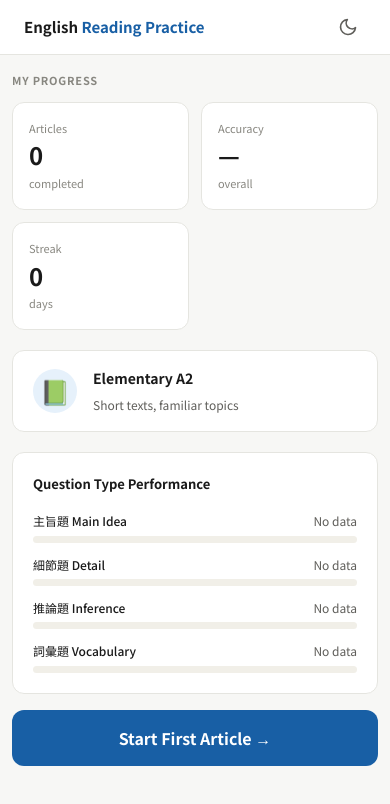
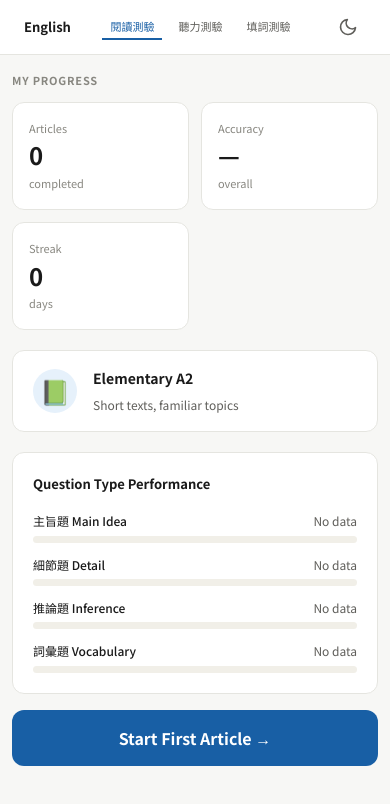
Before and after one commit to pig-ci/en-learn, a Next.js app: page / in a window 390 px wide. Shown: the top 804 px of the page. Built offline with nearby package versions, Linux system fonts and the light colour scheme.

Commit message:
增加兩個coming soon 分頁

```diff
--- a/app/page.tsx
+++ b/app/page.tsx
@@ -106,53 +106,92 @@ function SkeletonScreen() {
         <div className="nav-inner">
           <div className="nav-left">
             <div className="nav-logo">
-              <span className="skeleton" style={{ width: 150, height: 24, display: 'inline-block' }} />
+              <span
+                className="skeleton"
+                style={{
+                  width: 150,
+                  height: 24,
+                  display: "inline-block",
+                }}
+              />
             </div>
           </div>
+          <div className="nav-tabs">
+            <span className="skeleton" style={{ width: 60, height: 30 }} />
+            <span className="skeleton" style={{ width: 60, height: 30 }} />
+            <span className="skeleton" style={{ width: 60, height: 30 }} />
+          </div>
           <div className="nav-actions">
-            <div className="skeleton" style={{ width: 36, height: 36, borderRadius: '50%' }} />
+            <div
+              className="skeleton"
+              style={{ width: 36, height: 36, borderRadius: "50%" }}
+            />
           </div>
         </div>
       </nav>
 
       <main>
         <div className="section-label">
-          <span className="skeleton" style={{ width: 80, height: 16, display: 'inline-block' }} />
+          <span
+            className="skeleton"
+            style={{ width: 80, height: 16, display: "inline-block" }}
+          />
         </div>
 
         <div className="stats-row">
-          <div className="stat-card skeleton" style={{ height: 80, border: 'none' }} />
-          <div className="stat-card skeleton" style={{ height: 80, border: 'none' }} />
-          <div className="stat-card skeleton" style={{ height: 80, border: 'none' }} />
+          <div
+            className="stat-card skeleton"
+            style={{ height: 80, border: "none" }}
+          />
+          <div
+            className="stat-card skeleton"
+            style={{ height: 80, border: "none" }}
+          />
+          <div
+            className="stat-card skeleton"
+            style={{ height: 80, border: "none" }}
+          />
         </div>
 
-        <div className="level-card" style={{ border: 'none' }}>
-          <div className="level-icon skeleton" style={{ width: 44, height: 44, borderRadius: '50%' }} />
+        <div className="level-card" style={{ border: "none" }}>
+          <div
+            className="level-icon skeleton"
+            style={{ width: 44, height: 44, borderRadius: "50%" }}
+          />
           <div className="level-info">
-            <div className="skeleton" style={{ width: 120, height: 20, marginBottom: 6 }} />
+            <div
+              className="skeleton"
+              style={{ width: 120, height: 20, marginBottom: 6 }}
+            />
             <div className="skeleton" style={{ width: 180, height: 16 }} />
           </div>
         </div>
 
-        <div className="skill-section" style={{ border: 'none' }}>
+        <div className="skill-section" style={{ border: "none" }}>
           <h3>
-            <span className="skeleton" style={{ width: 200, height: 20, display: 'inline-block' }} />
+            <span
+              className="skeleton"
+              style={{ width: 200, height: 20, display: "inline-block" }}
+            />
           </h3>
           <div className="skill-row">
-            <div className="skeleton" style={{ width: '100%', height: 16 }} />
+            <div className="skeleton" style={{ width: "100%", height: 16 }} />
           </div>
           <div className="skill-row">
-            <div className="skeleton" style={{ width: '100%', height: 16 }} />
+            <div className="skeleton" style={{ width: "100%", height: 16 }} />
           </div>
           <div className="skill-row">
-            <div className="skeleton" style={{ width: '100%', height: 16 }} />
+            <div className="skeleton" style={{ width: "100%", height: 16 }} />
           </div>
           <div className="skill-row">
-            <div className="skeleton" style={{ width: '100%', height: 16 }} />
+            <div className="skeleton" style={{ width: "100%", height: 16 }} />
           </div>
         </div>
 
-        <div className="skeleton" style={{ width: '100%', height: 56, borderRadius: 12 }} />
+        <div
+          className="skeleton"
+          style={{ width: "100%", height: 56, borderRadius: 12 }}
+        />
       </main>
     </>
   );
@@ -173,6 +212,11 @@ export default function Home() {
   const [answers, setAnswers] = useState<Record<number, number>>({});
   const [submitted, setSubmitted] = useState(false);
   const [progressBar, setProgressBar] = useState("0%");
+
+  // ── 分頁狀態 ──
+  const [activeTab, setActiveTab] = useState<"reading" | "listening" | "fill">(
+    "reading"
+  );
 
   // ── 骨架屏控制 ──
   const [showSkeleton, setShowSkeleton] = useState(true);
@@ -238,7 +282,7 @@ export default function Home() {
 
   function weakSkill(currentStats: UserStats) {
     const entries = Object.entries(currentStats.skillScores).filter(
-      ([, v]) => v.t > 0,
+      ([, v]) => v.t > 0
     );
     if (!entries.length) return null;
     return entries.sort((a, b) => a[1].c / a[1].t - b[1].c / b[1].t)[0][0];
@@ -247,7 +291,7 @@ export default function Home() {
   function calcNewLevel(
     currentStats: UserStats,
     correct: number,
-    total: number,
+    total: number
   ) {
     const pct = correct / total;
     const cur = currentStats.currentLevel || "A2";
@@ -258,7 +302,23 @@ export default function Home() {
     return LEVELS[newIdx].id;
   }
 
-  // ── 6. 開始生成文章 ──
+  // ── 6. 分頁切換 ──
+  const switchTab = (
+    tab: "reading" | "listening" | "fill"
+  ) => {
+    if (tab === activeTab) return;
+    // 若目前在閱讀畫面且要切離，則重置閱讀狀態
+    if (screen === "reading") {
+      setScreen("dashboard");
+      setArticle(null);
+      setAnswers({});
+      setSubmitted(false);
+      setProgressBar("0%");
+    }
+    setActiveTab(tab);
+  };
+
+  // ── 7. 開始生成文章 ──
   async function startReading() {
     setScreen("reading");
     setArticle(null);
@@ -356,7 +416,7 @@ export default function Home() {
     const newLevel = calcNewLevel(
       stats,
       correctCount,
-      article.questions.length,
+      article.questions.length
     );
     const newRecent = [
       ...stats.recentArticles.slice(-19),
@@ -389,10 +449,37 @@ export default function Home() {
     <>
       <nav>
         <div className="nav-inner">
+          <div className="nav-left">
             <div className="nav-logo">
               English <span>Reading Practice</span>
             </div>
+          </div>
+          <div className="nav-tabs">
+            <button
+              className={`tab-btn ${activeTab === "reading" ? "active" : ""}`}
+              onClick={() => switchTab("reading")}
+              aria-label="閱讀測驗分頁"
+            >
+              閱讀測驗
+            </button>
+            <button
+              className={`tab-btn ${activeTab === "listening" ? "active" : ""}`}
+              onClick={() => switchTab("listening")}
+              aria-label="聽力測驗分頁"
+            >
+              聽力測驗
+            </button>
+            <button
+              className={`tab-btn ${activeTab === "fill" ? "active" : ""}`}
+              onClick={() => switchTab("fill")}
+              aria-label="填詞測驗分頁"
+            >
+              填詞測驗
+            </button>
+          </div>
+          <div className="nav-actions">
             <ThemeToggle />
+          </div>
         </div>
       </nav>
 
@@ -411,7 +498,9 @@ export default function Home() {
           </div>
         )}
 
-        {/* ── DASHBOARD SCREEN ── */}
+        {/* ── 閱讀測驗分頁 ── */}
+        {activeTab === "reading" && (
+          <>
             {screen === "dashboard" && (
               <div className="dashboard" style={{ display: "block" }}>
                 <div className="section-label">My Progress</div>
@@ -477,7 +566,15 @@ export default function Home() {
                   })}
                 </div>
 
-            <button className="btn-start" onClick={startReading} aria-label={stats.totalArticles === 0 ? "開始第一篇文章" : "閱讀下一篇文章"}>
+                <button
+                  className="btn-start"
+                  onClick={startReading}
+                  aria-label={
+                    stats.totalArticles === 0
+                      ? "開始第一篇文章"
+                      : "閱讀下一篇文章"
+                  }
+                >
                   {stats.totalArticles === 0
                     ? "Start First Article →"
                     : "Next Article →"}
@@ -485,7 +582,6 @@ export default function Home() {
               </div>
             )}
 
-        {/* ── READING SCREEN ── */}
             {screen === "reading" && article && (
               <div className="reading-screen" style={{ display: "block" }}>
                 <div className="progress-bar-wrap">
@@ -532,7 +628,10 @@ export default function Home() {
                             btnClass += " selected";
                           if (submitted) {
                             if (oIdx === q.answer) btnClass += " correct";
-                        else if (answers[qIdx] === oIdx && oIdx !== q.answer)
+                            else if (
+                              answers[qIdx] === oIdx &&
+                              oIdx !== q.answer
+                            )
                               btnClass += " wrong";
                           }
 
@@ -542,7 +641,7 @@ export default function Home() {
                               key={oIdx}
                               onClick={() => pickOption(qIdx, oIdx)}
                               disabled={submitted}
-                          aria-label={`第 ${qIdx+1} 題，選項 ${lbl}：${txt}`}
+                              aria-label={`第 ${qIdx + 1} 題，選項 ${lbl}：${txt}`}
                             >
                               <span className="opt-label">{lbl}</span>
                               <span>{txt}</span>
@@ -553,7 +652,9 @@ export default function Home() {
 
                       {submitted && (
                         <div
-                      className={`q-exp show ${answers[qIdx] === q.answer ? "ok" : "no"}`}
+                          className={`q-exp show ${
+                            answers[qIdx] === q.answer ? "ok" : "no"
+                          }`}
                         >
                           <div className="q-exp-title">
                             {answers[qIdx] === q.answer
@@ -595,7 +696,11 @@ export default function Home() {
                         justifyContent: "center",
                       }}
                     >
-                  <button className="btn-next" onClick={startReading} aria-label="繼續閱讀下一篇文章">
+                      <button
+                        className="btn-next"
+                        onClick={startReading}
+                        aria-label="繼續閱讀下一篇文章"
+                      >
                         Next Article →
                       </button>
                       <button
@@ -610,6 +715,28 @@ export default function Home() {
                 )}
               </div>
             )}
+          </>
+        )}
+
+        {/* ── 聽力測驗分頁 ── */}
+        {activeTab === "listening" && (
+          <div className="coming-soon-card">
+            <div className="coming-soon-icon">🎧</div>
+            <h2>聽力測驗</h2>
+            <p>Coming Soon…</p>
+            <p className="coming-soon-sub">我們正在積極開發中，敬請期待！</p>
+          </div>
+        )}
+
+        {/* ── 填詞測驗分頁 ── */}
+        {activeTab === "fill" && (
+          <div className="coming-soon-card">
+            <div className="coming-soon-icon">✍️</div>
+            <h2>填詞測驗</h2>
+            <p>Coming Soon…</p>
+            <p className="coming-soon-sub">我們正在積極開發中，敬請期待！</p>
+          </div>
+        )}
       </main>
     </>
   );
--- a/app/style.css
+++ b/app/style.css
@@ -185,6 +185,36 @@ nav {
 
 .nav-logo span {
   color: var(--color-primary);
+}
+
+/* ── 分頁欄樣式 ── */
+.nav-tabs {
+  display: flex;
+  gap: var(--spacing-4);
+  align-items: center;
+}
+
+.tab-btn {
+  background: none;
+  border: none;
+  padding: var(--spacing-2) var(--spacing-3);
+  font-size: var(--font-size-md);
+  font-weight: 500;
+  color: var(--color-text-secondary);
+  cursor: pointer;
+  font-family: inherit;
+  border-bottom: 2px solid transparent;
+  transition: color var(--transition-fast), border-color var(--transition-fast);
+  white-space: nowrap;
+}
+
+.tab-btn:hover {
+  color: var(--color-text);
+}
+
+.tab-btn.active {
+  color: var(--color-primary);
+  border-bottom-color: var(--color-primary);
 }
 
 .nav-actions {
@@ -872,6 +902,42 @@ main {
 }
 
 /* ============================================
+   Coming Soon 頁面
+   ============================================ */
+.coming-soon-card {
+  background: var(--color-bg-white);
+  border-radius: var(--radius-2xl);
+  border: var(--border-width-sm) solid var(--color-border);
+  padding: var(--spacing-12) var(--spacing-7);
+  text-align: center;
+  animation: softFadeIn 0.6s var(--ease-spring) forwards;
+}
+
+.coming-soon-icon {
+  font-size: 72px;
+  margin-bottom: var(--spacing-4);
+}
+
+.coming-soon-card h2 {
+  font-size: var(--font-size-4xl);
+  font-weight: 700;
+  margin-bottom: var(--spacing-2);
+  color: var(--color-text);
+}
+
+.coming-soon-card p {
+  font-size: var(--font-size-2xl);
+  color: var(--color-text-secondary);
+  margin-bottom: var(--spacing-2);
+}
+
+.coming-soon-sub {
+  font-size: var(--font-size-md);
+  color: var(--color-text-light);
+  margin-top: var(--spacing-2);
+}
+
+/* ============================================
    響應式設計
    ============================================ */
 @media (max-width: 560px) {
@@ -887,4 +953,19 @@ main {
   .questions-card {
     padding: var(--spacing-5) var(--spacing-4);
   }
+
+  /* 手機版分頁調整 */
+  .nav-tabs {
+    gap: var(--spacing-2);
+  }
+  .tab-btn {
+    font-size: var(--font-size-sm);
+    padding: var(--spacing-1) var(--spacing-2);
+  }
+  .nav-logo {
+    font-size: var(--font-size-md);
+  }
+  .nav-logo span {
+    display: none;
+  }
 }
```
Lines whose indentation alone changed are shown as unchanged.
